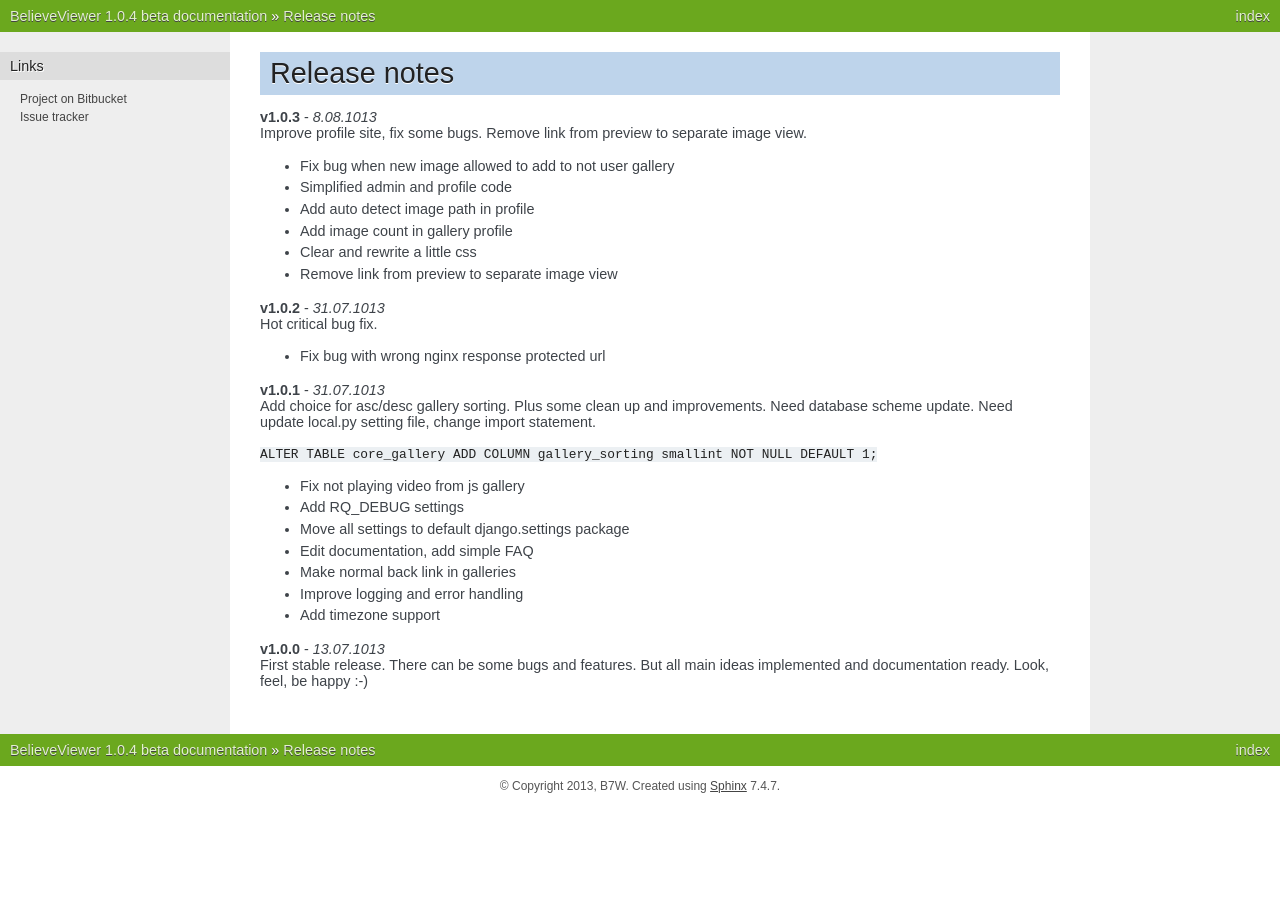
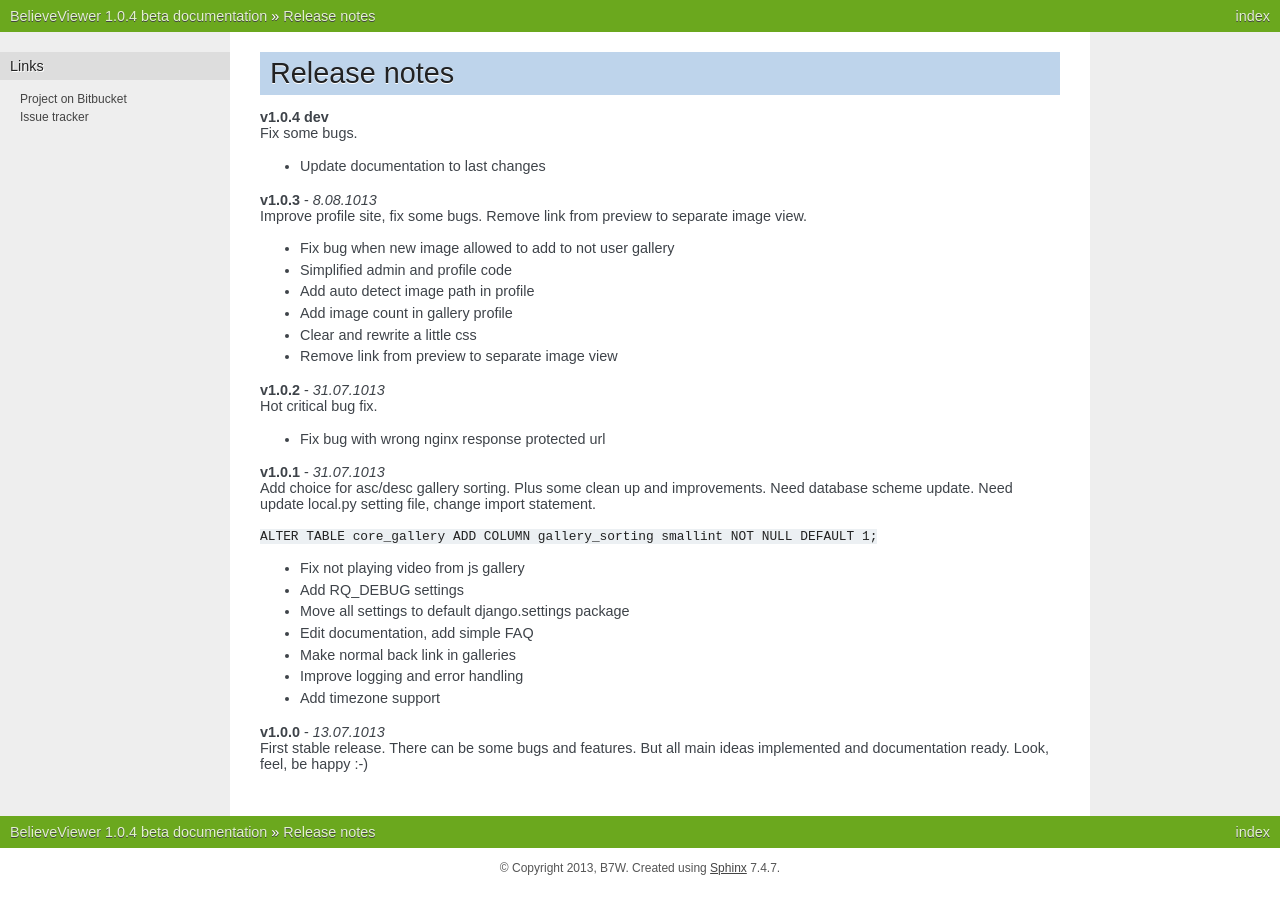
Before and after one commit to b7w/bviewer, a Sphinx documentation site: the page built from docs/releases/notes.rst, in a window 1280 px wide. Built offline with Sphinx 7.4.7, drawn with Linux system fonts in a browser that asks for light colours.

Commit message:
Add todo notes

```diff
--- a/docs/releases/notes.rst
+++ b/docs/releases/notes.rst
@@ -3,6 +3,13 @@ Release notes
 =============
 
 .. index:: Release notes
+
+| **v1.0.4 dev**
+| Fix some bugs.
+
+* Update documentation to last changes
+
+
 
 | **v1.0.3** - *8.08.1013*
 | Improve profile site, fix some bugs. Remove link from preview to separate image view.
--- a/docs/releases/todo.rst
+++ b/docs/releases/todo.rst
@@ -15,3 +15,7 @@ ToDo plan
     It is normal but not the best choice. 3 columns with max fit thumbnails looks very cool.
     To take maximum from that style it is better to mix landscapes and portraits.
     I'm not really understand how to implement this, but I want.
+
+* | **Exif**
+  | Sometimes it is necessary to get some exif info. Best ways to show it in right mouse click menu.
+    Also there we can display links to download images in different sizes.
```
